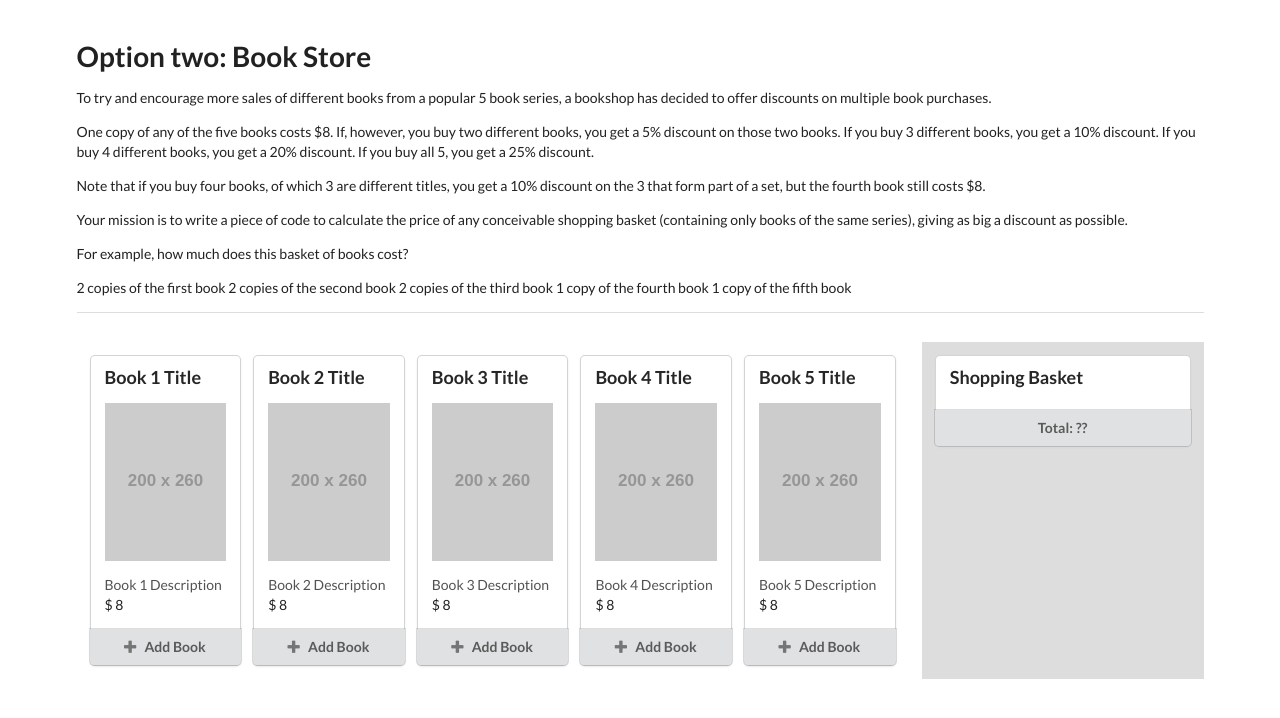
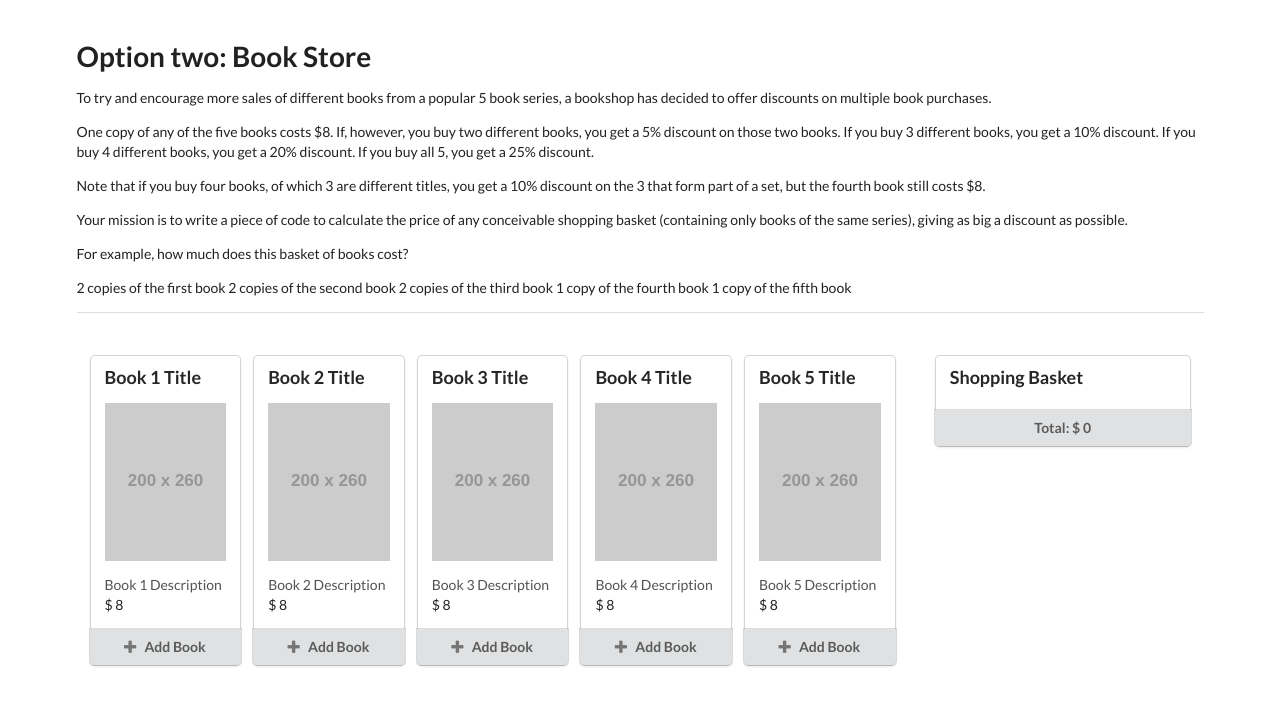
Before and after one commit to ijelen/storyful-book-store, a React (Create React App) app: page / in a window 1280 px wide. Shown: the top 718 px of the page. Built offline with nearby package versions, Linux system fonts and the light colour scheme.

Commit message:
Calculate and display total

```diff
--- a/src/App.tsx
+++ b/src/App.tsx
@@ -1,6 +1,6 @@
-import React, { useState, useEffect } from "react";
-import books from "./data/books.ts";
-import { Book } from "./data/books";
+import React, { useState } from "react";
+// @ts-ignore
+import { Book, books, discounts } from "./data/index.ts";
 
 const App = () => {
   const [basket, setBasket] = useState([]);
@@ -9,33 +9,48 @@ const App = () => {
     setBasket([...basket, id]);
   };
 
-  useEffect(() => {
-    // console.log(getTotal());
-    // eslint-disable-next-line react-hooks/exhaustive-deps
-  }, [basket]);
-
   const getTotal = () => {
     const basketArrangedIntoSets = basket.reduce(
       (previousValue: Array<any>, currentValue: String) => {
         // previousValue is an Array of Sets
-        let bookAdded = false;
         for (let setOfBooks of previousValue) {
-          // see if this book set contains this book: currentValue
+          // see if this book set doesn't contain this book: currentValue
           if (!setOfBooks.has(currentValue)) {
             setOfBooks.add(currentValue);
-            bookAdded = true;
-            break;
+            return [...previousValue];
           }
         }
-        if (!bookAdded) {
-          return [...previousValue, new Set([currentValue])];
-        } else {
-          return previousValue;
-        }
+        return [...previousValue, new Set([currentValue])];
       },
       []
     );
-    return basketArrangedIntoSets;
+
+    const total: number = basketArrangedIntoSets.reduce(
+      (previousValue: number, currentValue) => {
+        // In case there are more than 5 books in the series give them discount as if there are just 5
+        const sizeOfBookSet = currentValue.size < 6 ? currentValue.size : 5;
+        const bookSetDiscount = discounts[sizeOfBookSet] || 0;
+        // Convert set to array in order to use reduce
+        const bookSetConvertedIntoArray = Array.from(currentValue);
+        const bookSetTotal = bookSetConvertedIntoArray.reduce(
+          (previousValue: number, currentValue) => {
+            const foundFullBook: Book = books.find(
+              (book: Book) => book.id === currentValue
+            );
+            return previousValue + foundFullBook.price;
+          },
+          0
+        ) as number;
+        // Apply discount to bookSetTotal
+        // bookSetDiscount is a percentage applied
+        const appliedDiscount =
+          bookSetTotal - bookSetDiscount * (bookSetTotal / 100);
+        return previousValue + appliedDiscount;
+      },
+      0
+    );
+
+    return total;
   };
 
   interface countedBook {
@@ -45,21 +60,15 @@ const App = () => {
   const getListOfBooks = () => {
     const countedBooks: countedBook[] = basket.reduce(
       (previousValue: Array<any>, currentValue: string) => {
-        let bookCounted = false;
         for (let countedObject of previousValue) {
           // see if this is the object (countedBook) for the current book (currentValue)
           if (countedObject.id === currentValue) {
             // if it is, increment its count and exit the loop
             countedObject.count = countedObject.count + 1;
-            bookCounted = true;
-            break;
+            return previousValue;
           }
         }
-        if (!bookCounted) {
-          return [...previousValue, { id: currentValue, count: 1 }];
-        } else {
-          return previousValue;
-        }
+        return [...previousValue, { id: currentValue, count: 1 }];
       },
       []
     );
@@ -142,7 +151,7 @@ const App = () => {
             ))}
           </div>
         </div>
-        <div className="four wide column" style={{ backgroundColor: "#ddd" }}>
+        <div className="four wide column">
           <div className="ui cards">
             <div className="card">
               <div className="content">
@@ -162,7 +171,9 @@ const App = () => {
                   ))}
                 </div>
               </div>
-              <div className="ui bottom attached button">Total: ??</div>
+              <div className="ui bottom attached button">
+                Total: $ {getTotal()}
+              </div>
             </div>
           </div>
         </div>
--- a/src/data/books.ts
+++ b/src/data/index.ts
@@ -6,7 +6,7 @@ export interface Book {
   price: number;
 }
 
-const books: Book[] = [
+export const books: Book[] = [
   {
     id: "a",
     title: "Book 1 Title",
@@ -44,4 +44,14 @@ const books: Book[] = [
   },
 ];
 
-export default books;
+export interface Discount {
+  [propName: number]: number;
+}
+
+export const discounts: Discount = {
+  1: 0,
+  2: 5,
+  3: 10,
+  4: 20,
+  5: 25,
+};
```
